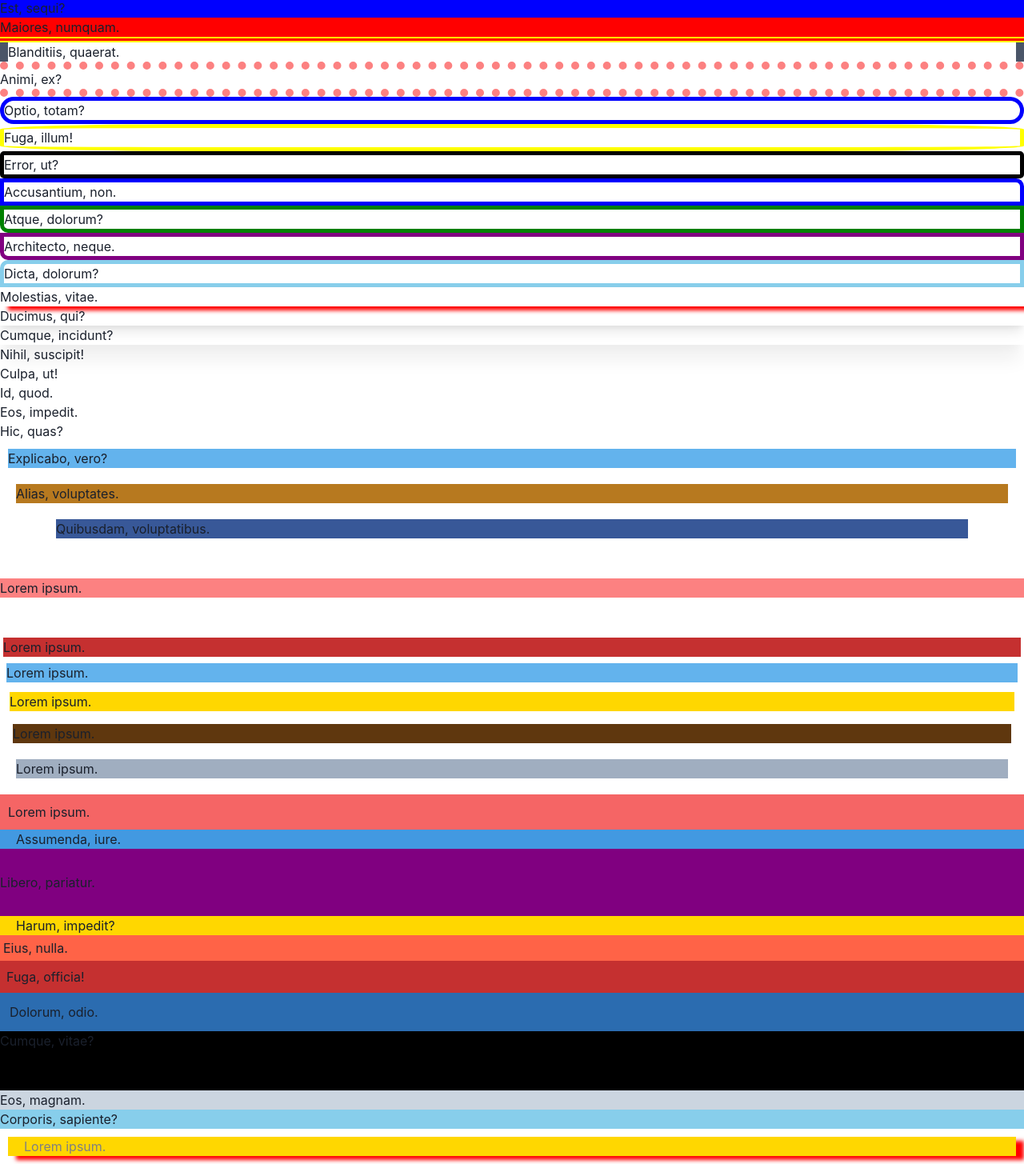
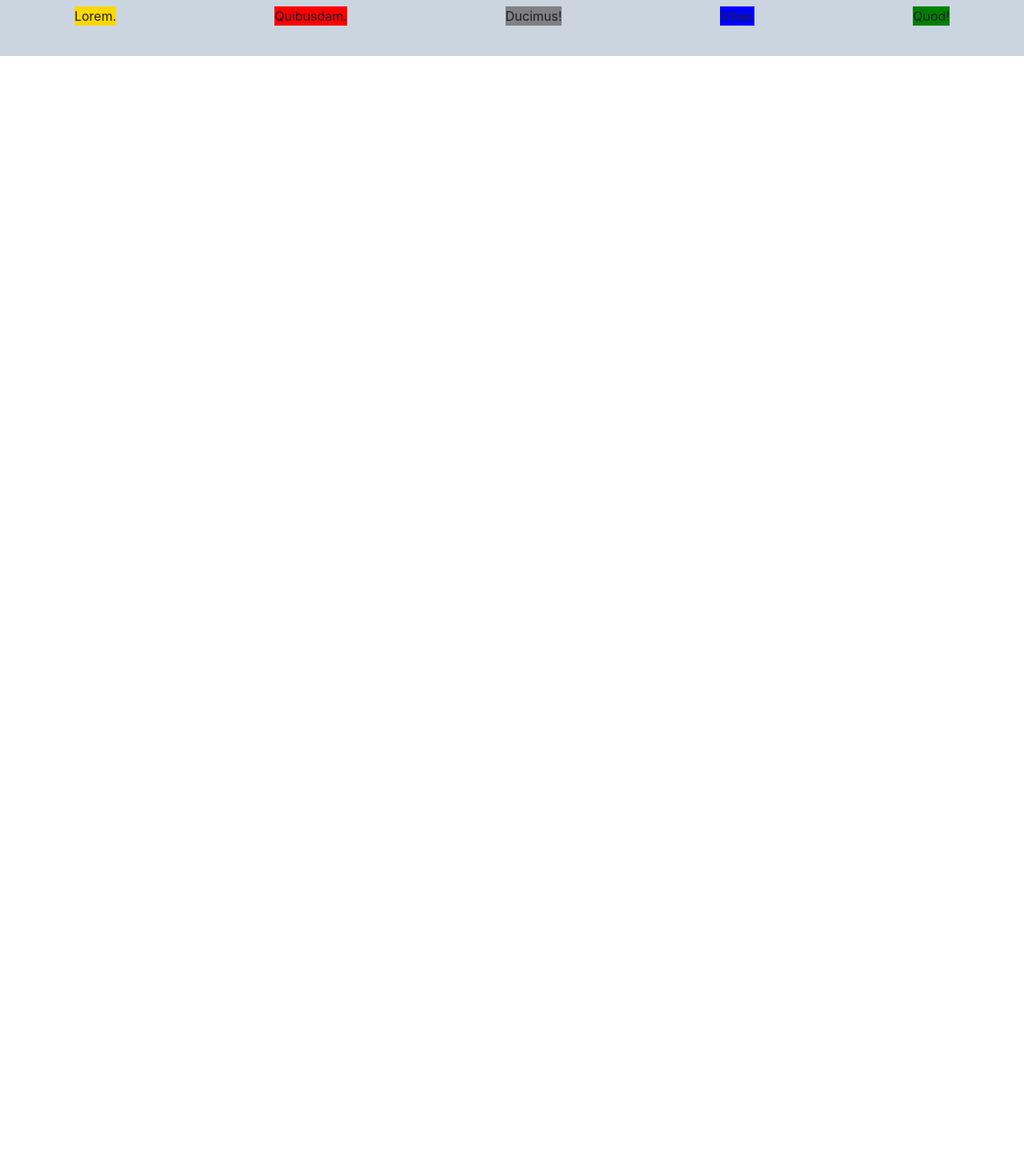
Before and after one commit to Seunggyo/react20231031, a React (Create React App) app: page / in a window 1280 px wide. Shown: the part 30-1485 px from the top of the page at 80% size. After the commit the page ends 800 px from the top, so only its background shows below. Built offline with nearby package versions, Linux system fonts and the light colour scheme.

Commit message:
flexbox 사용

```diff
--- a/src/App.js
+++ b/src/App.js
@@ -1,119 +1,22 @@
-import { Box } from "@chakra-ui/react";
+import { Box, Flex } from "@chakra-ui/react";
 
 function App() {
   return (
     <>
-      <Box bg="gold" border="1px solid purple">
-        Lorem ipsum.
-      </Box>
-      <Box bg={"blue"} borderTop={"2px dotted green"}>
-        Est, sequi?
-      </Box>
-      <Box bg={"red"} borderBottom={"7px double yellow"}>
-        Maiores, numquam.
-      </Box>
-      <Box borderX={"10px solid"} borderColor={"gray.600"}>
-        Blanditiis, quaerat.
-      </Box>
-      <Box borderY={"10px dotted"} borderColor={"red.300"}>
-        Animi, ex?
-      </Box>
-      <Box border={"5px solid blue"} borderRadius={"30px"}>
-        Optio, totam?
-      </Box>
-      <Box border={"5px solid yellow"} borderRadius={"20%"}>
-        Fuga, illum!
-      </Box>
-      <Box border={"5px solid black"} borderRadius={5}>
-        Error, ut?
-      </Box>
-      <Box border={"5px solid blue"} borderTopRightRadius={10}>
-        Accusantium, non.
-      </Box>
-      <Box border={"5px solid green"} borderBottomLeftRadius={10}>
-        Atque, dolorum?
-      </Box>
-      <Box border={"5px solid purple"} borderBottomLeftRadius={10}>
-        Architecto, neque.
-      </Box>
-      <Box border={"5px solid skyblue"} borderTopLeftRadius={10}>
-        Dicta, dolorum?
-      </Box>
-      <Box boxShadow={"10px 5px 5px red"}>Molestias, vitae.</Box>
-      <Box shadow={"lg"}>Ducimus, qui?</Box>
-      <Box shadow={"xl"}>Cumque, incidunt?</Box>
-      <Box>Nihil, suscipit!</Box>
-      <Box>Culpa, ut!</Box>
-      <Box>Id, quod.</Box>
-      <Box>Eos, impedit.</Box>
-      <Box>Hic, quas?</Box>
-
-      <Box bg={"blue.300"} m={"10px"}>
-        Explicabo, vero?
-      </Box>
-      <Box bg={"yellow.600"} m={"20px"}>
-        Alias, voluptates.
-      </Box>
-      <Box bg={"facebook.500"} mx={"70px"}>
-        Quibusdam, voluptatibus.
-      </Box>
-      <Box bg="red.300" my="50px">
-        Lorem ipsum.
-      </Box>
-      <Box bg="red.600" m="1">
-        Lorem ipsum.
-      </Box>
-      <Box bg="blue.300" m="2">
-        Lorem ipsum.
-      </Box>
-      <Box bg="gold" m={3}>
-        Lorem ipsum.
-      </Box>
-      <Box bg="yellow.900" m="4">
-        Lorem ipsum.
-      </Box>
-      <Box bg="gray.400" m="5">
-        Lorem ipsum.
-      </Box>
-      <Box bg="red.400" p={"10px"}>
-        Lorem ipsum.
-      </Box>
-      <Box bg="blue.400" px={"20px"}>
-        Assumenda, iure.
-      </Box>
-      <Box bg="purple" py={"30px"}>
-        Libero, pariatur.
-      </Box>
-      <Box bg="gold" pl={"20px"}>
-        Harum, impedit?
-      </Box>
-      <Box bg="tomato" p={1}>
-        Eius, nulla.
-      </Box>
-      <Box bg="red.600" p={2}>
-        Fuga, officia!
-      </Box>
-      <Box bg="blue.600" p={3}>
-        Dolorum, odio.
-      </Box>
-      <Box bg="black" pb={"50px"}>
-        Cumque, vitae?
-      </Box>
-      <Box bg="gray.300" pr={"100px"}>
-        Eos, magnam.
-      </Box>
-      <Box bg="skyblue">Corporis, sapiente?</Box>
-      <div
-        style={{
-          margin: "10px",
-          backgroundColor: "gold",
-          color: "gray",
-          paddingLeft: "20px",
-          boxShadow: "10px 5px 5px red",
-        }}
+      <Flex
+        w={"100%"}
+        h={"100px"}
+        bg={"gray.300"}
+        gap={3}
+        align={"center"}
+        justify={"space-around"}
       >
-        Lorem ipsum.
-      </div>
+        <Box bg={"gold"}>Lorem.</Box>
+        <Box bg={"red"}>Quibusdam.</Box>
+        <Box bg={"gray"}>Ducimus!</Box>
+        <Box bg={"blue"}>Vitae.</Box>
+        <Box bg={"green"}>Quod!</Box>
+      </Flex>
     </>
   );
 }
```
